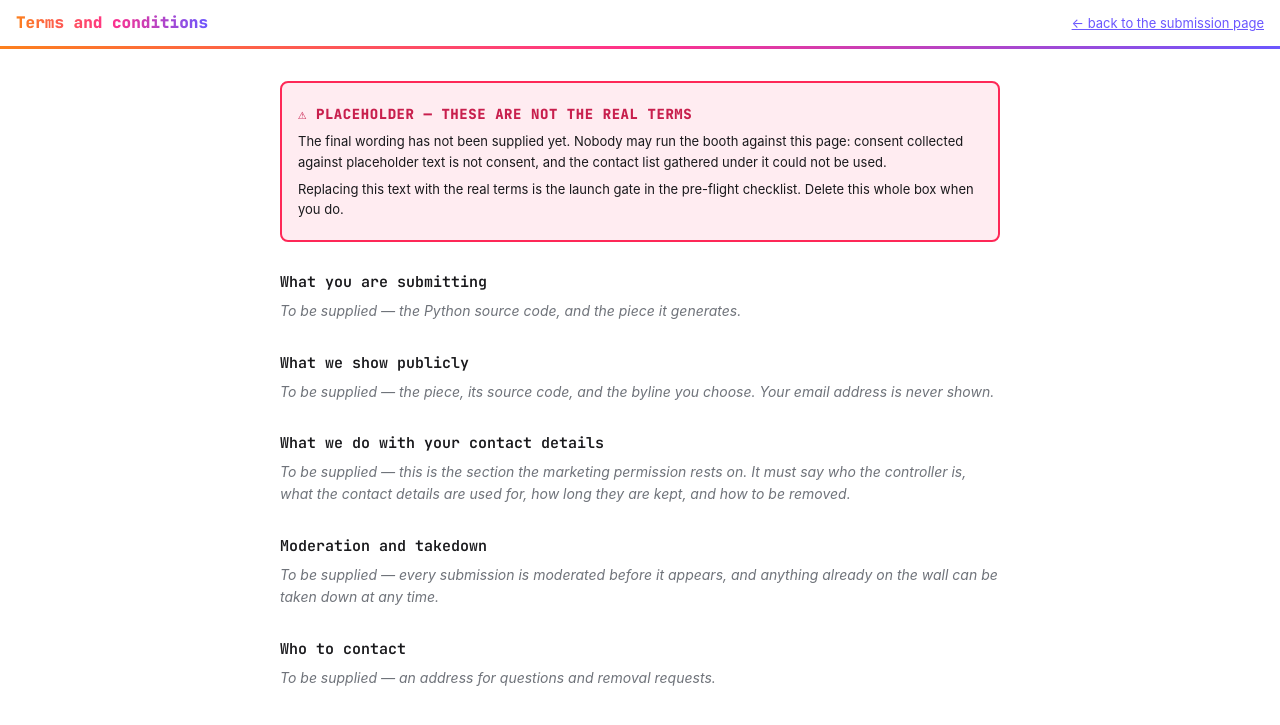
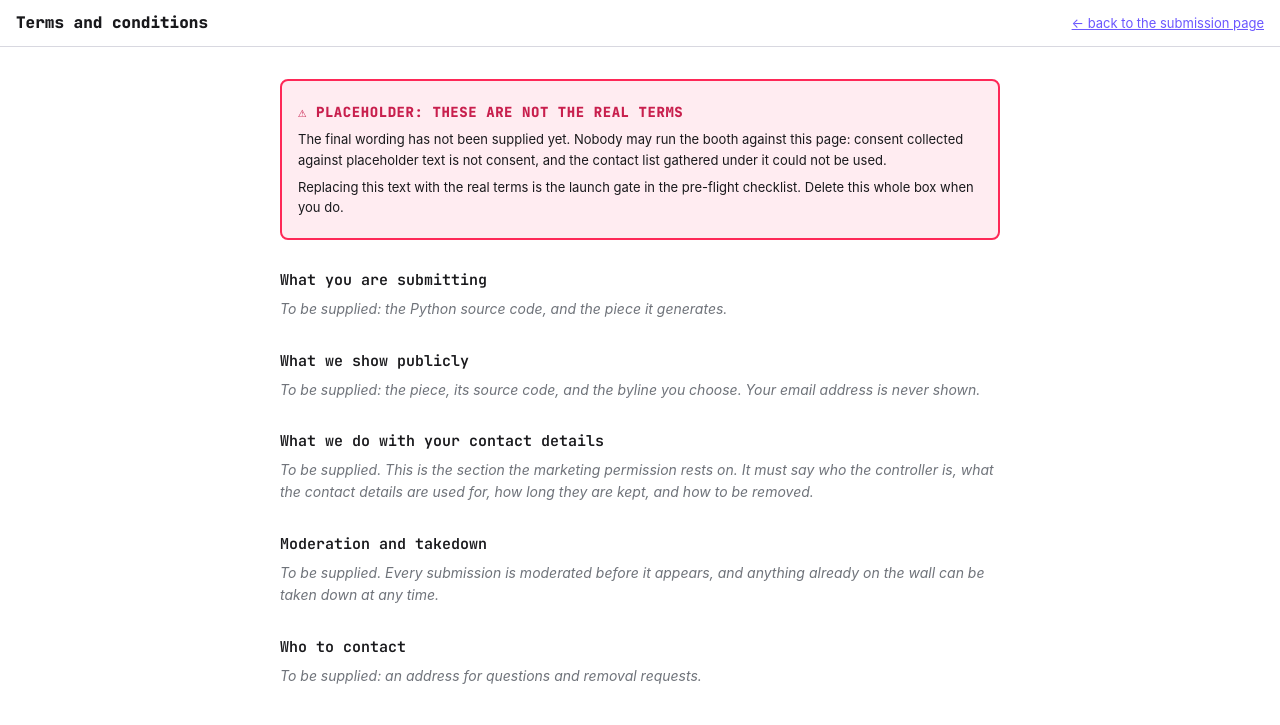
Before and after one commit to tpgionfriddo/pycon-2026-art-wall, a FastAPI app: page /terms in a window 1280 px wide. Shown: the top 725 px of the page. Run offline with FastAPI, Linux system fonts and the light colour scheme.

Commit message:
Take the gradient decoration off the four remaining light pages
15 removed the three-color header rule and the gradient-clipped heading
from the submit page, which left that page the only plain one. Bring
status, admin, terms and piece into line: headings are near-black #19191c
in JetBrains Mono at the same weight, and the header rule is a plain
1px #d8d8e0 matching the other rules already on those pages.

In piece.html the h1 span rule had been resetting the gradient clip back
to a flat colour; with the heading now a plain colour all it needs is
color: #6f737a, so the "by" prefix still reads grey against the byline.

The gradient is no longer used anywhere. The wall's branding does not
depend on it, because the wall carries the actual PyCharm logo asset, so
ADR-0006 gains an amendment retiring the gradient accent and MVP-PLAN
stops claiming all pages share it. JetBrains Mono and #6B57FF as the
single interactive colour are untouched. Both docs also had the page
count wrong once terms was listed: the roster is six pages, five light.

Same pass takes the em dashes and ellipsis characters out of terms,
status, piece and wall, so one house style runs through the stack. Each
became a colon or two sentences rather than a hyphen. In terms.html a
colon introduces what will fill a section and a full stop precedes a note
about it, which is why those five paragraphs are not punctuated alike.
admin.html is moderator-facing and was deferred to its own ticket. One em
dash had crept back into a submit.html source comment via b898024; it
goes too.

Presentation only, no behaviour change. Full suite: 120 passed.

Co-Authored-By: Claude Opus 5 (1M context) <noreply@anthropic.com>

```diff
--- a/artwall/templates/admin.html
+++ b/artwall/templates/admin.html
@@ -12,10 +12,9 @@
   body { margin: 0; background: #ffffff; color: #19191c;
     font-family: -apple-system, "Segoe UI", sans-serif; }
   header { display: flex; align-items: baseline; gap: 16px; flex-wrap: wrap;
-    padding: 12px 18px; background: #ffffff; border-bottom: 3px solid transparent;
-    border-image: linear-gradient(90deg, #FC801D, #FF318C, #6B57FF) 1; }
+    padding: 12px 18px; background: #ffffff; border-bottom: 1px solid #d8d8e0; }
   h1 { font-size: 17px; margin: 0; font-family: "JetBrains Mono", "SF Mono", Menlo, monospace; font-weight: 800;
-    background: linear-gradient(90deg, #FC801D, #FF318C, #6B57FF); -webkit-background-clip: text; background-clip: text; color: transparent; }
+    color: #19191c; }
   #counts { color: #6f737a; font-size: 13px; }
   #oldest { color: #19191c; font-size: 13px; font-weight: 600; }
   header a { color: #6B57FF; font-size: 13px; }
--- a/artwall/templates/piece.html
+++ b/artwall/templates/piece.html
@@ -3,7 +3,7 @@
 <head>
 <meta charset="utf-8">
 <meta name="viewport" content="width=device-width, initial-scale=1">
-<title>{% if piece.byline %}{{ piece.byline }} — {% endif %}Code Art Wall</title>
+<title>{% if piece.byline %}{{ piece.byline }}: {% endif %}Code Art Wall</title>
 <link rel="preconnect" href="https://fonts.googleapis.com">
 <link rel="preconnect" href="https://fonts.gstatic.com" crossorigin>
 <link href="https://fonts.googleapis.com/css2?family=JetBrains+Mono:wght@400;600;800&display=swap" rel="stylesheet">
@@ -21,8 +21,8 @@
     padding: 16px; font: 13px/1.5 "JetBrains Mono", "SF Mono", Menlo, monospace;
     color: #19191c; box-sizing: border-box; display: none; }
   h1 { font-size: 18px; margin: 0; font-family: "JetBrains Mono", "SF Mono", Menlo, monospace; font-weight: 800;
-    background: linear-gradient(90deg, #FC801D, #FF318C, #6B57FF); -webkit-background-clip: text; background-clip: text; color: transparent; }
-  h1 span { color: #6f737a; background: none; -webkit-background-clip: initial; background-clip: initial; color: #6f737a; }
+    color: #19191c; }
+  h1 span { color: #6f737a; }
   button { background: #ffffff; color: #6B57FF; border: 1px solid #6B57FF;
     border-radius: 6px; padding: 7px 16px; font-size: 13px; cursor: pointer; font-weight: 600; }
   button:hover { background: #6B57FF; color: #ffffff; }
--- a/artwall/templates/submit.html
+++ b/artwall/templates/submit.html
@@ -101,8 +101,9 @@
     border-top: 1px solid #d8d8e0; flex: 0 0 auto; }
   #pkg code { color: #19191c; font-family: "JetBrains Mono", "SF Mono", Menlo, monospace; }
   /* Below the two columns' combined flex basis they stack instead. The page
-     is allowed to scroll here — there is no side-by-side row to fit into — so
-     the editor takes a cap of its own rather than a share of the viewport. */
+     is allowed to scroll here, because there is no side-by-side row to fit
+     into. The editor takes a cap of its own rather than a share of the
+     viewport. */
   @media (max-width: 800px) {
     body { height: auto; min-height: 100vh; }
     main { flex-direction: column; }
--- a/artwall/templates/terms.html
+++ b/artwall/templates/terms.html
@@ -3,7 +3,7 @@
 <head>
 <meta charset="utf-8">
 <meta name="viewport" content="width=device-width, initial-scale=1">
-<title>Terms and conditions — Code Art Wall</title>
+<title>Terms and conditions: Code Art Wall</title>
 <link rel="preconnect" href="https://fonts.googleapis.com">
 <link rel="preconnect" href="https://fonts.gstatic.com" crossorigin>
 <link href="https://fonts.googleapis.com/css2?family=JetBrains+Mono:wght@400;600;800&display=swap" rel="stylesheet">
@@ -12,13 +12,11 @@
   body { margin: 0; background: #ffffff; color: #19191c;
     font-family: -apple-system, "Segoe UI", sans-serif; line-height: 1.6; }
   header { padding: 10px 16px; background: #ffffff;
-    border-bottom: 3px solid transparent;
-    border-image: linear-gradient(90deg, #FC801D, #FF318C, #6B57FF) 1;
+    border-bottom: 1px solid #d8d8e0;
     display: flex; align-items: baseline; gap: 12px; flex-wrap: wrap; }
   header h1 { font-size: 16px; margin: 0;
     font-family: "JetBrains Mono", "SF Mono", Menlo, monospace; font-weight: 800;
-    background: linear-gradient(90deg, #FC801D, #FF318C, #6B57FF);
-    -webkit-background-clip: text; background-clip: text; color: transparent; }
+    color: #19191c; }
   header a { margin-left: auto; color: #6B57FF; font-size: 13px; }
   main { max-width: 720px; margin: 0 auto; padding: 24px 18px 64px; }
   h2 { font-size: 15px; margin: 28px 0 6px;
@@ -42,7 +40,7 @@
 <main>
 
   <div id="placeholder">
-    <p>⚠ PLACEHOLDER — THESE ARE NOT THE REAL TERMS</p>
+    <p>⚠ PLACEHOLDER: THESE ARE NOT THE REAL TERMS</p>
     <p>
       The final wording has not been supplied yet. Nobody may run the booth
       against this page: consent collected against placeholder text is not
@@ -55,24 +53,24 @@
   </div>
 
   <h2>What you are submitting</h2>
-  <p class="todo">To be supplied — the Python source code, and the piece it
+  <p class="todo">To be supplied: the Python source code, and the piece it
     generates.</p>
 
   <h2>What we show publicly</h2>
-  <p class="todo">To be supplied — the piece, its source code, and the byline
+  <p class="todo">To be supplied: the piece, its source code, and the byline
     you choose. Your email address is never shown.</p>
 
   <h2>What we do with your contact details</h2>
-  <p class="todo">To be supplied — this is the section the marketing
+  <p class="todo">To be supplied. This is the section the marketing
     permission rests on. It must say who the controller is, what the contact
     details are used for, how long they are kept, and how to be removed.</p>
 
   <h2>Moderation and takedown</h2>
-  <p class="todo">To be supplied — every submission is moderated before it
+  <p class="todo">To be supplied. Every submission is moderated before it
     appears, and anything already on the wall can be taken down at any time.</p>
 
   <h2>Who to contact</h2>
-  <p class="todo">To be supplied — an address for questions and removal
+  <p class="todo">To be supplied: an address for questions and removal
     requests.</p>
 
 </main>
--- a/artwall/templates/wall.html
+++ b/artwall/templates/wall.html
@@ -135,7 +135,7 @@
     </div>
 </header>
 <div id="grid"></div>
-<div id="empty">No pieces yet — be the first on the wall!</div>
+<div id="empty">No pieces yet. Be the first on the wall!</div>
 <div id="toast"></div>
 
 <script>
```
Also changed, not shown: artwall/templates/status.html (+7 -7 lines), docs/MVP-PLAN.md (+5 -3 lines), docs/adr/0006-jetbrains-branded-light-theme.md (+34 -0 lines).
